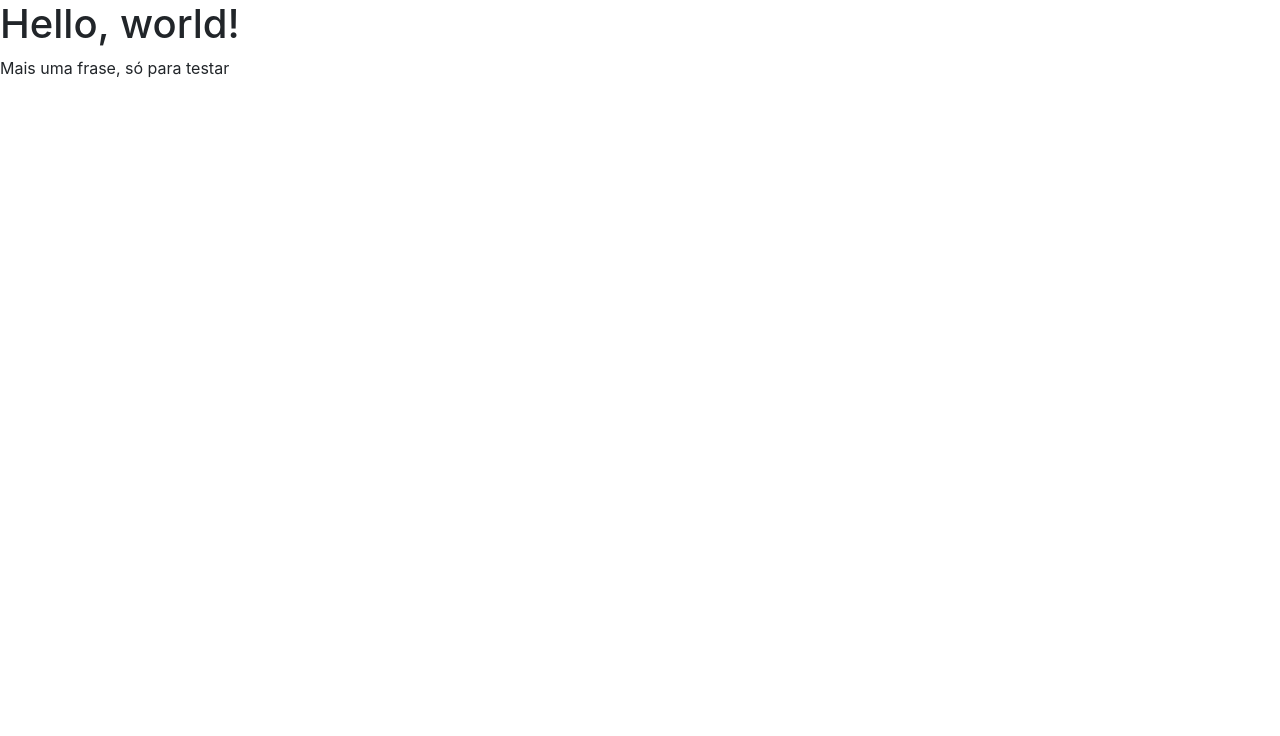
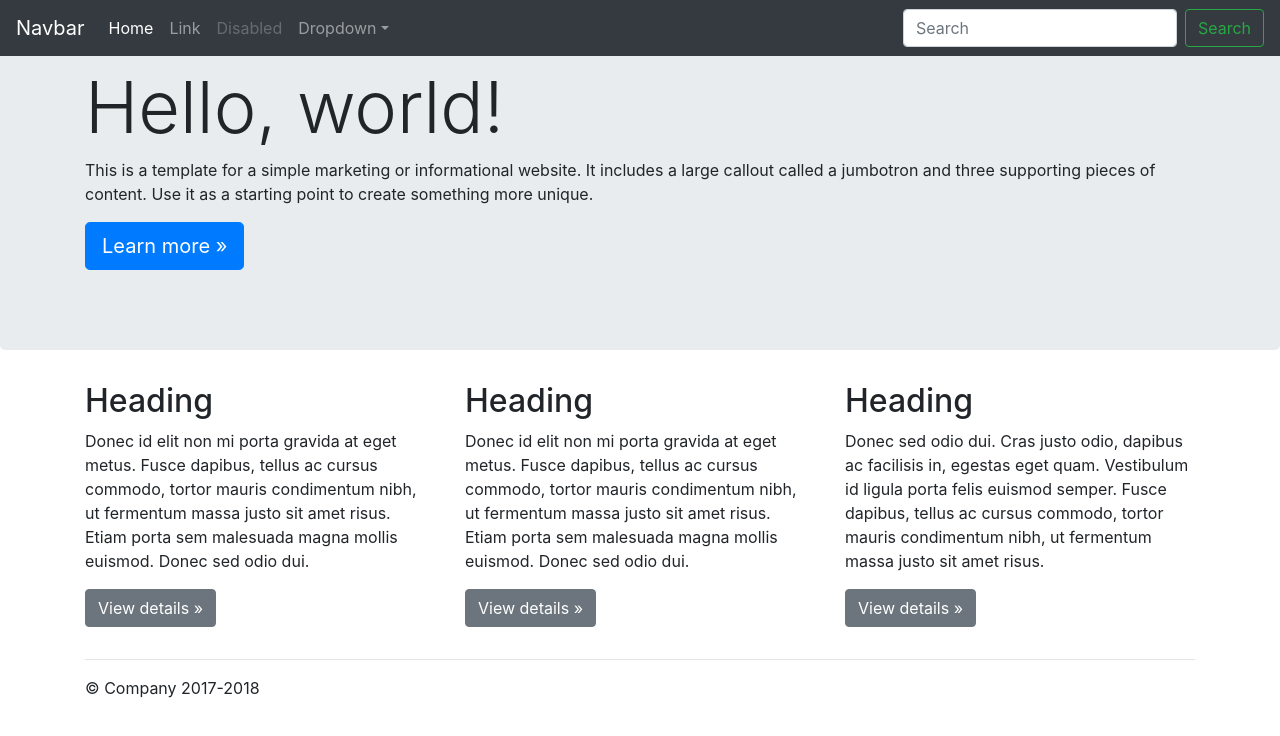
Before and after one commit to albertoiur/CSS50-project0, a plain HTML site: page docs/index.html in a window 1280 px wide. Drawn offline with nearby package versions, Linux system fonts and the light colour scheme.

Commit message:
Introduzido novo código: Jumbotron Template for Bootstrap

```diff
--- a/docs/index.html
+++ b/docs/index.html
@@ -1,23 +1,103 @@
 <!doctype html>
 <html lang="en">
   <head>
-    <!-- Required meta tags -->
     <meta charset="utf-8">
     <meta name="viewport" content="width=device-width, initial-scale=1, shrink-to-fit=no">
+    <meta name="description" content="">
+    <meta name="author" content="">
+    <link rel="icon" href="../../../../favicon.ico">
 
-    <!-- Bootstrap CSS -->
-    <link rel="stylesheet" href="https://stackpath.bootstrapcdn.com/bootstrap/4.1.3/css/bootstrap.min.css" integrity="sha384-MCw98/SFnGE8fJT3GXwEOngsV7Zt27NXFoaoApmYm81iuXoPkFOJwJ8ERdknLPMO" crossorigin="anonymous">
+    <title>Jumbotron Template for Bootstrap</title>
 
-    <title>Hello, world!</title>
+    <!-- Bootstrap core CSS -->
+    <link href="../../dist/css/bootstrap.min.css" rel="stylesheet">
+
+    <!-- Custom styles for this template -->
+    <link href="jumbotron.css" rel="stylesheet">
   </head>
+
   <body>
-    <h1>Hello, world!</h1>
-    <p>Mais uma frase, só para testar</p>
 
-    <!-- Optional JavaScript -->
-    <!-- jQuery first, then Popper.js, then Bootstrap JS -->
+    <nav class="navbar navbar-expand-md navbar-dark fixed-top bg-dark">
+      <a class="navbar-brand" href="#">Navbar</a>
+      <button class="navbar-toggler" type="button" data-toggle="collapse" data-target="#navbarsExampleDefault" aria-controls="navbarsExampleDefault" aria-expanded="false" aria-label="Toggle navigation">
+        <span class="navbar-toggler-icon"></span>
+      </button>
+
+      <div class="collapse navbar-collapse" id="navbarsExampleDefault">
+        <ul class="navbar-nav mr-auto">
+          <li class="nav-item active">
+            <a class="nav-link" href="#">Home <span class="sr-only">(current)</span></a>
+          </li>
+          <li class="nav-item">
+            <a class="nav-link" href="#">Link</a>
+          </li>
+          <li class="nav-item">
+            <a class="nav-link disabled" href="#">Disabled</a>
+          </li>
+          <li class="nav-item dropdown">
+            <a class="nav-link dropdown-toggle" href="http://example.com" id="dropdown01" data-toggle="dropdown" aria-haspopup="true" aria-expanded="false">Dropdown</a>
+            <div class="dropdown-menu" aria-labelledby="dropdown01">
+              <a class="dropdown-item" href="#">Action</a>
+              <a class="dropdown-item" href="#">Another action</a>
+              <a class="dropdown-item" href="#">Something else here</a>
+            </div>
+          </li>
+        </ul>
+        <form class="form-inline my-2 my-lg-0">
+          <input class="form-control mr-sm-2" type="text" placeholder="Search" aria-label="Search">
+          <button class="btn btn-outline-success my-2 my-sm-0" type="submit">Search</button>
+        </form>
+      </div>
+    </nav>
+
+    <main role="main">
+
+      <!-- Main jumbotron for a primary marketing message or call to action -->
+      <div class="jumbotron">
+        <div class="container">
+          <h1 class="display-3">Hello, world!</h1>
+          <p>This is a template for a simple marketing or informational website. It includes a large callout called a jumbotron and three supporting pieces of content. Use it as a starting point to create something more unique.</p>
+          <p><a class="btn btn-primary btn-lg" href="#" role="button">Learn more &raquo;</a></p>
+        </div>
+      </div>
+
+      <div class="container">
+        <!-- Example row of columns -->
+        <div class="row">
+          <div class="col-md-4">
+            <h2>Heading</h2>
+            <p>Donec id elit non mi porta gravida at eget metus. Fusce dapibus, tellus ac cursus commodo, tortor mauris condimentum nibh, ut fermentum massa justo sit amet risus. Etiam porta sem malesuada magna mollis euismod. Donec sed odio dui. </p>
+            <p><a class="btn btn-secondary" href="#" role="button">View details &raquo;</a></p>
+          </div>
+          <div class="col-md-4">
+            <h2>Heading</h2>
+            <p>Donec id elit non mi porta gravida at eget metus. Fusce dapibus, tellus ac cursus commodo, tortor mauris condimentum nibh, ut fermentum massa justo sit amet risus. Etiam porta sem malesuada magna mollis euismod. Donec sed odio dui. </p>
+            <p><a class="btn btn-secondary" href="#" role="button">View details &raquo;</a></p>
+          </div>
+          <div class="col-md-4">
+            <h2>Heading</h2>
+            <p>Donec sed odio dui. Cras justo odio, dapibus ac facilisis in, egestas eget quam. Vestibulum id ligula porta felis euismod semper. Fusce dapibus, tellus ac cursus commodo, tortor mauris condimentum nibh, ut fermentum massa justo sit amet risus.</p>
+            <p><a class="btn btn-secondary" href="#" role="button">View details &raquo;</a></p>
+          </div>
+        </div>
+
+        <hr>
+
+      </div> <!-- /container -->
+
+    </main>
+
+    <footer class="container">
+      <p>&copy; Company 2017-2018</p>
+    </footer>
+
+    <!-- Bootstrap core JavaScript
+    ================================================== -->
+    <!-- Placed at the end of the document so the pages load faster -->
     <script src="https://code.jquery.com/jquery-3.3.1.slim.min.js" integrity="sha384-q8i/X+965DzO0rT7abK41JStQIAqVgRVzpbzo5smXKp4YfRvH+8abtTE1Pi6jizo" crossorigin="anonymous"></script>
-    <script src="https://cdnjs.cloudflare.com/ajax/libs/popper.js/1.14.3/umd/popper.min.js" integrity="sha384-ZMP7rVo3mIykV+2+9J3UJ46jBk0WLaUAdn689aCwoqbBJiSnjAK/l8WvCWPIPm49" crossorigin="anonymous"></script>
-    <script src="https://stackpath.bootstrapcdn.com/bootstrap/4.1.3/js/bootstrap.min.js" integrity="sha384-ChfqqxuZUCnJSK3+MXmPNIyE6ZbWh2IMqE241rYiqJxyMiZ6OW/JmZQ5stwEULTy" crossorigin="anonymous"></script>
+    <script>window.jQuery || document.write('<script src="../../assets/js/vendor/jquery-slim.min.js"><\/script>')</script>
+    <script src="../../assets/js/vendor/popper.min.js"></script>
+    <script src="../../dist/js/bootstrap.min.js"></script>
   </body>
 </html>
```
